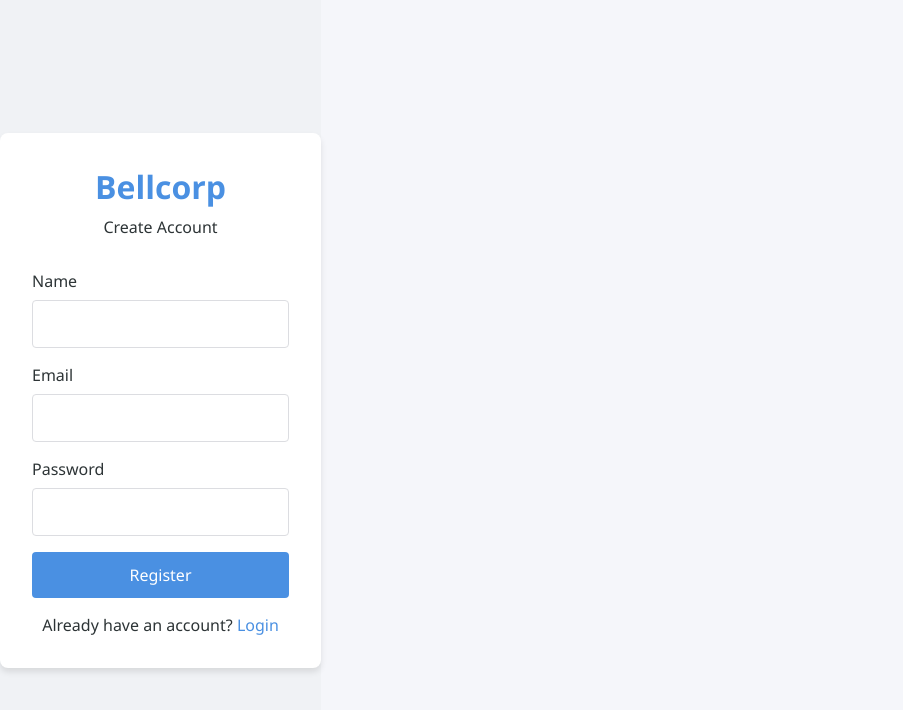
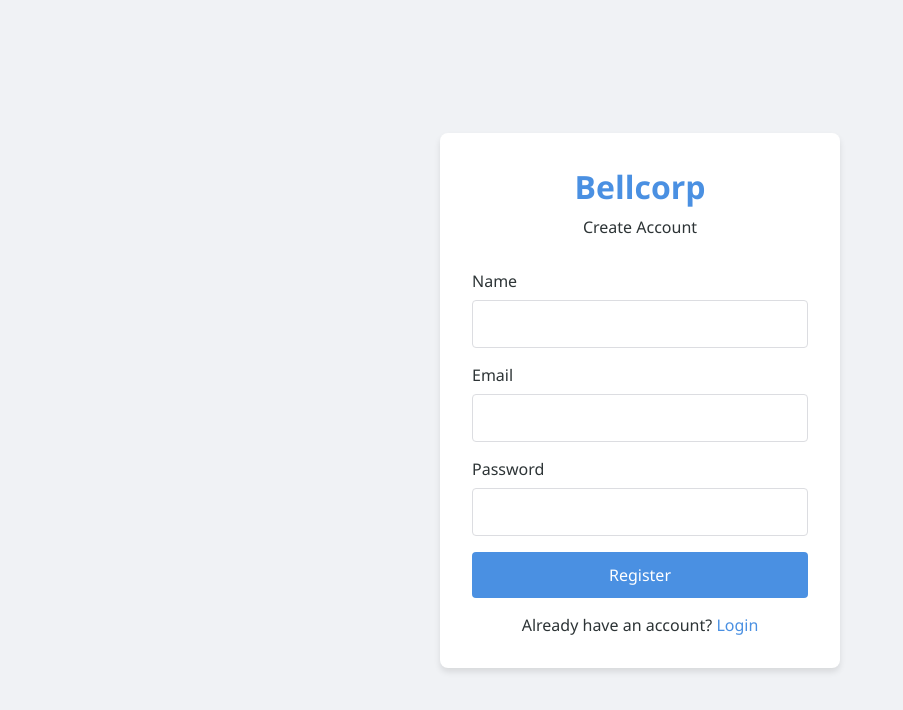
Before and after one commit to Mohammad-sadik/Expense_Tracker-, a React (Vite) app in the folder client/: page /register in a window 1280 px wide. Shown: the top 710 px of the page, without its empty margins (0-903 px from the left). Built offline with nearby package versions, Linux system fonts and the light colour scheme; no server answers.

Commit message:
Fix login page alignment and double negative sign

```diff
--- a/client/src/components/explorer/TransactionList.jsx
+++ b/client/src/components/explorer/TransactionList.jsx
@@ -104,7 +104,7 @@ const TransactionList = () => {
                         <div className="t-col t-title" title={t.title}>{t.title}</div>
                         <div className="t-col t-notes" title={t.notes}>{t.notes}</div>
                         <div className={`t-col t-amount ${t.category === 'Income' ? 'income-text' : 'expense-text'}`}>
-                            {t.category === 'Income' ? `+₹${t.amount.toFixed(2)}` : `-₹${t.amount.toFixed(2)}`}
+                            {t.category === 'Income' ? `+₹${t.amount.toFixed(2)}` : `-₹${Math.abs(t.amount).toFixed(2)}`}
                         </div>
                         <div className="t-col t-actions" style={{ textAlign: 'center' }}>
                             <button className="btn-icon edit" onClick={() => handleEdit(t)}>✎</button>
--- a/client/src/index.css
+++ b/client/src/index.css
@@ -32,6 +32,7 @@ body {
     justify-content: center;
     align-items: center;
     height: 100vh;
+    width: 100%;
     background-color: #f0f2f5;
 }
 
```
